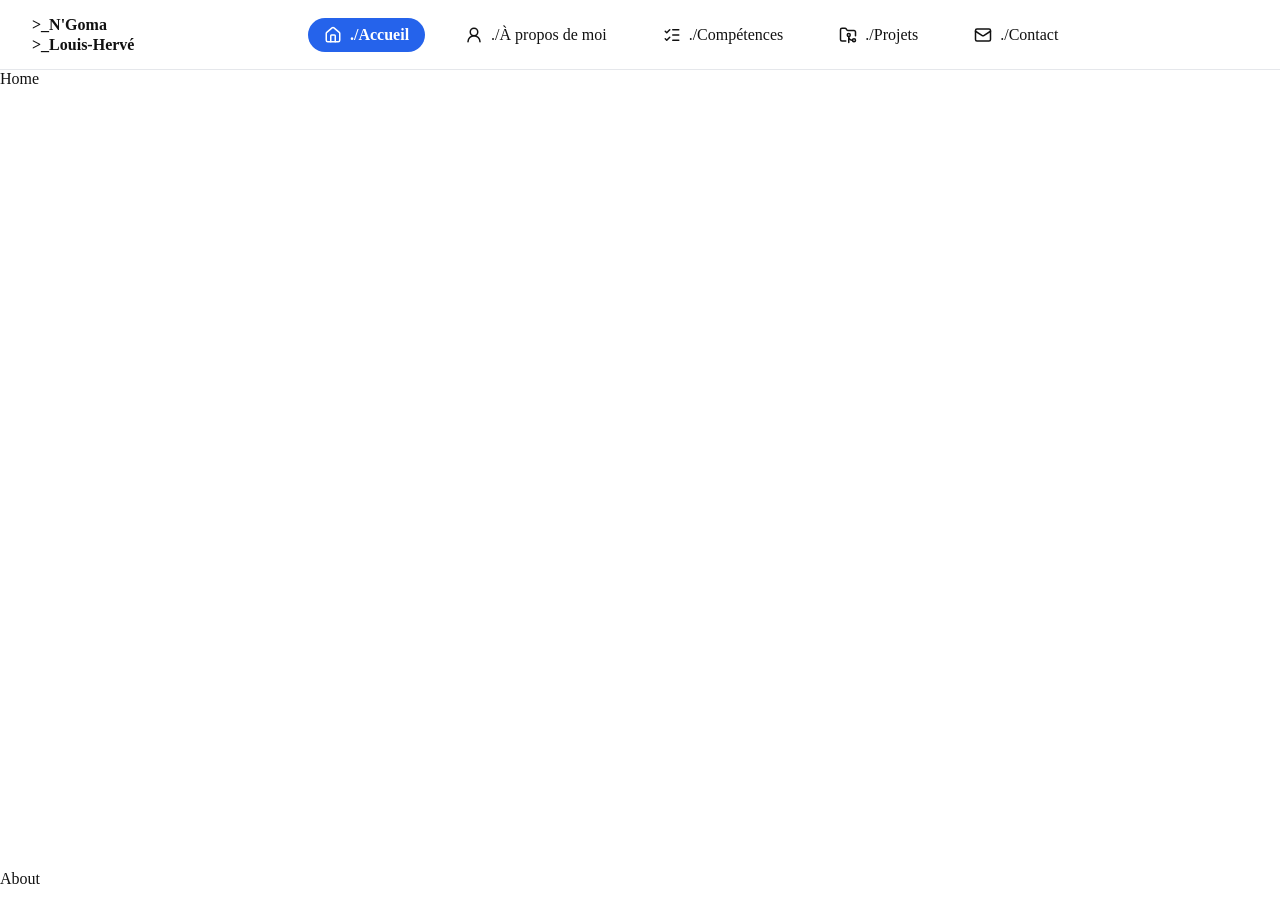
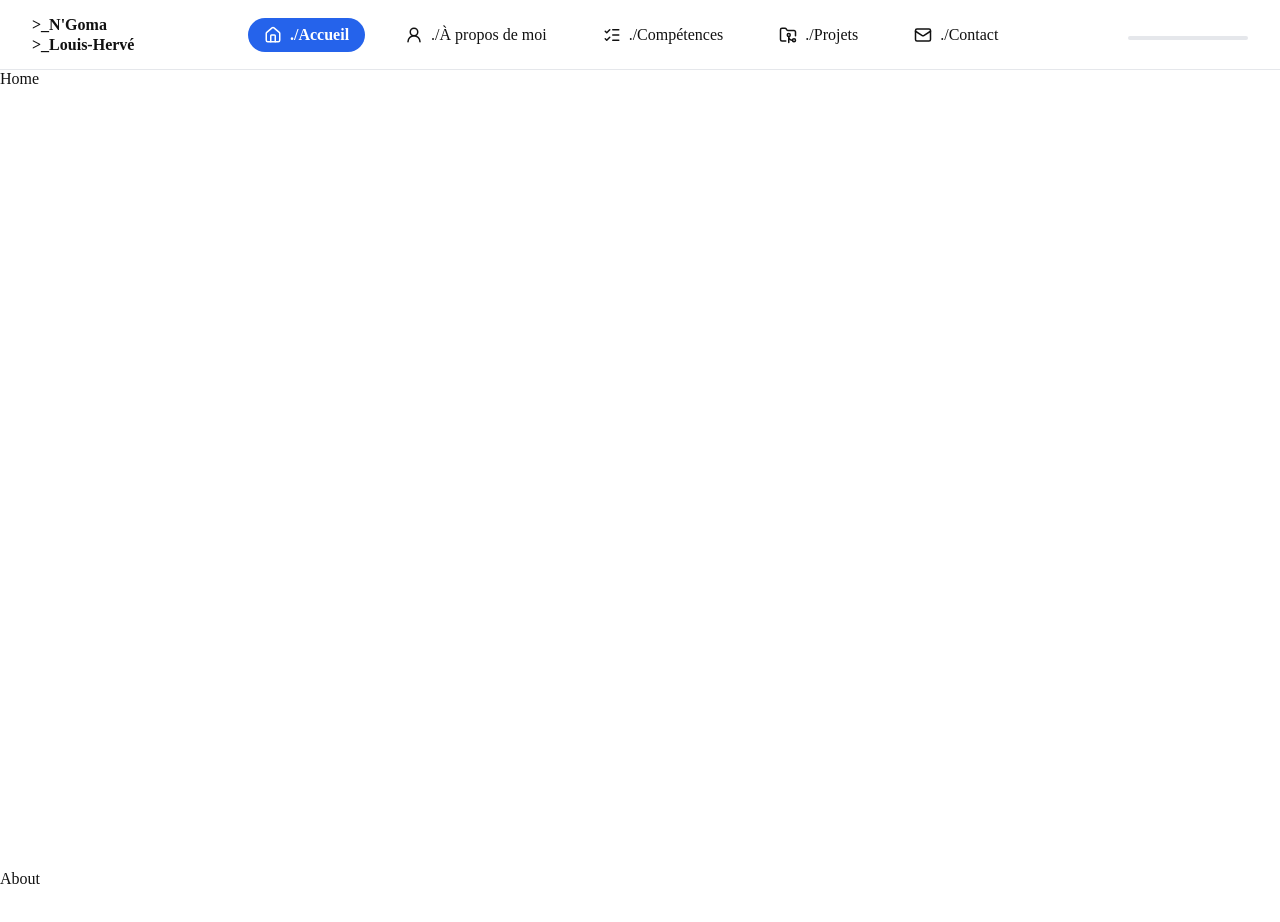
Before and after one commit to HNGA91/Portfolio_Dev, a React (Vite) app: page / in a window 1280 px wide. Shown: the top 922 px of the page. Built offline with nearby package versions, Linux system fonts and the light colour scheme.

Commit message:
feat: barre de progression de scroll dans le header

```diff
--- a/src/components/Header/Header.module.css
+++ b/src/components/Header/Header.module.css
@@ -13,12 +13,26 @@
 	z-index: 100;
 }
 
+
+/******************/
+/**              **/
+/**     LEFT     **/
+/**              **/
+/******************/
+
 .name {
 	display: flex;
 	flex-direction: column;
 	font-weight: 600;
 	line-height: 1.2;
 }
+
+
+/********************/
+/**                **/
+/**     MIDDLE     **/
+/**                **/
+/********************/
 
 .navList {
 	display: flex;
@@ -44,3 +58,38 @@
 	color: white;
 	font-weight: 700;
 }
+
+
+/*******************/
+/**               **/
+/**     RIGHT     **/
+/**               **/
+/*******************/
+
+.right {
+	display: flex;
+	flex-direction: column;
+	align-items: flex-end;
+	gap: 6px;
+}
+
+.actions {
+	display: flex;
+	align-items: center;
+	gap: 12px;
+}
+
+.progressTrack {
+	width: 120px;
+	height: 4px;
+	background-color: var(--color-border);
+	border-radius: 999px;
+	overflow: hidden;
+}
+
+.progressFill {
+	height: 100%;
+	background: linear-gradient(90deg, var(--color-primary), #a855f7);
+	border-radius: 999px;
+	transition: width 0.1s linear;
+}
--- a/src/components/Header/Header.tsx
+++ b/src/components/Header/Header.tsx
@@ -1,10 +1,12 @@
 import styles from "./Header.module.css";
 import { useActiveSection } from "../../hooks/useActiveSection";
+import { useScrollProgress } from "../../hooks/useScrollProgress";
 import { SECTION_IDS } from "../../data/sectionIds";
 import { Home, UserRound, ListChecks, FolderGit2, Mail } from "lucide-react";
 
 export const Header = () => {
     const activeSection = useActiveSection(SECTION_IDS);
+    const scrollProgress = useScrollProgress();
 
 	return (
 		<header className={styles.header}>
@@ -50,7 +52,14 @@ export const Header = () => {
 				</ul>
 			</nav>
 
-			<div className={styles.right}>{/* Bouton langue et bouton thème arriveront ici */}</div>
+			<div className={styles.right}>
+				<div className={styles.actions}>
+                    {/* Bouton langue et bouton thème arriveront ici */}
+                </div>
+				<div className={styles.progressTrack}>
+					<div className={styles.progressFill} style={{ width: `${scrollProgress}%` }} />
+				</div>
+			</div>
 		</header>
 	);
 }
--- /dev/null
+++ b/src/hooks/useScrollProgress.ts
@@ -0,0 +1,26 @@
+import { useEffect, useState } from "react";
+
+export const useScrollProgress = () => {
+	const [progress, setProgress] = useState(0);
+
+	useEffect(() => {
+		const handleScroll = () => {
+			const scrollHeight = document.documentElement.scrollHeight;
+			const scrollTop = window.scrollY;
+			const clientHeight = window.innerHeight;
+
+			const scrollable = scrollHeight - clientHeight;
+			const currentProgress = scrollable > 0 ? (scrollTop / scrollable) * 100 : 0;
+
+			setProgress(currentProgress);
+		};
+
+		window.addEventListener("scroll", handleScroll);
+
+		return () => {
+			window.removeEventListener("scroll", handleScroll);
+		};
+	}, []);
+
+	return progress;
+};
```
